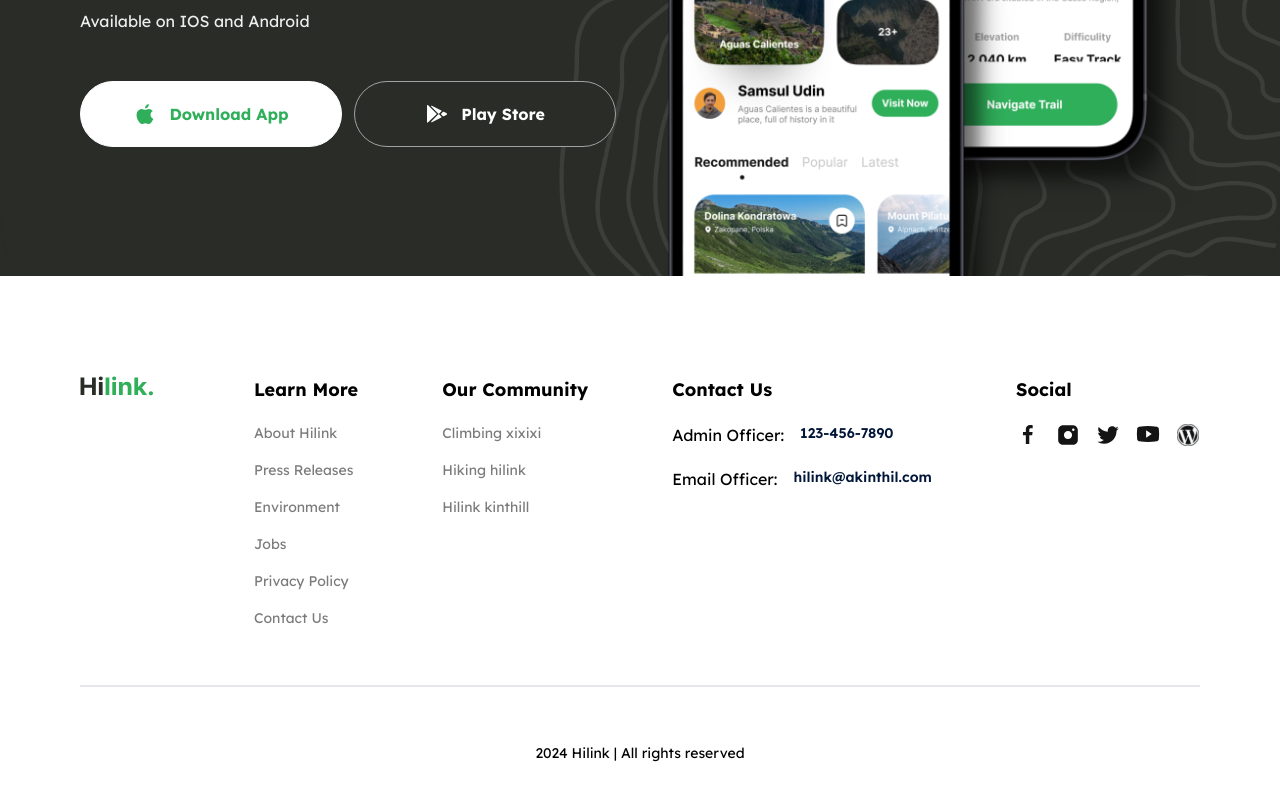
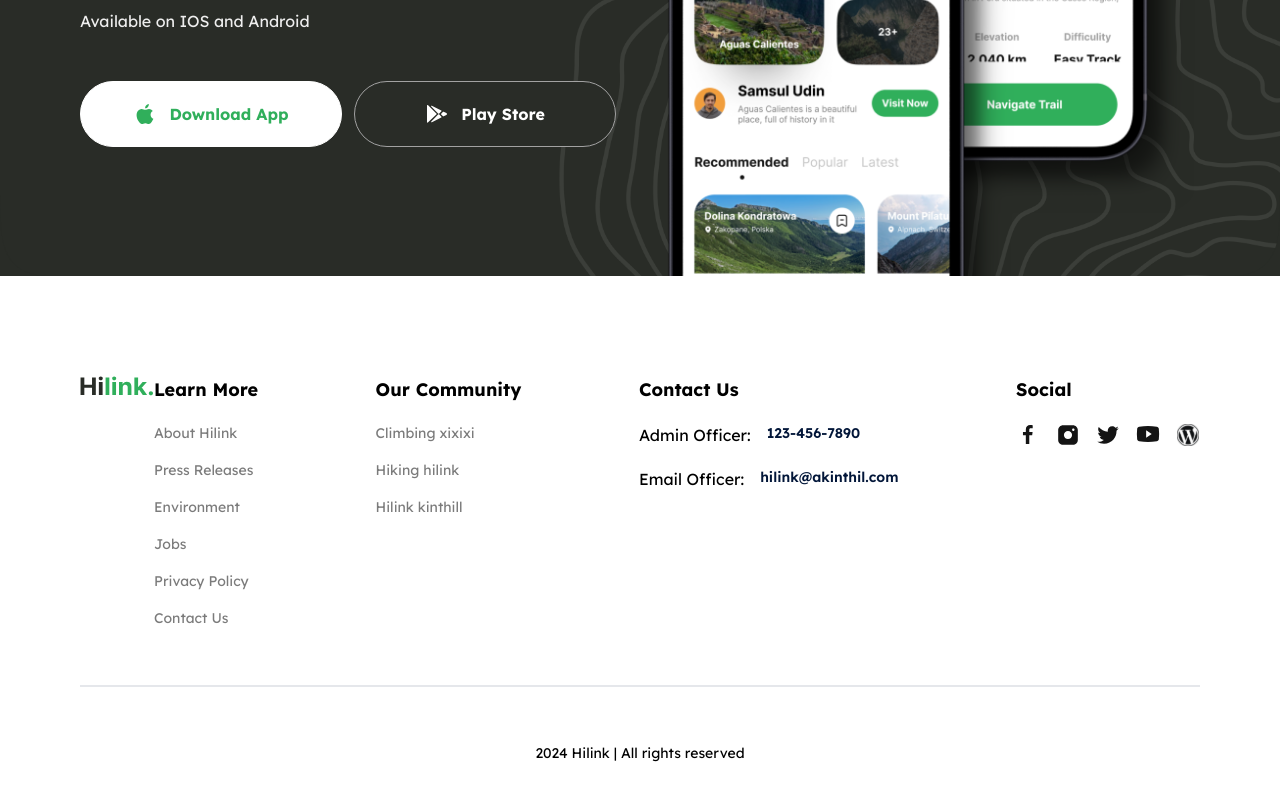
Before and after one commit to huynhminhhai/travel-tailwind-jsmastery, a Next.js app: page / in a window 1280 px wide. Shown: the part 4157-4957 px from the top of the page. Built offline with nearby package versions, Linux system fonts and the light colour scheme.

Commit message:
[UPDATE] build footer

```diff
--- a/src/components/Footer.tsx
+++ b/src/components/Footer.tsx
@@ -21,7 +21,7 @@ const Footer = () => {
   return (
     <footer className='flexCenter mb-24'>
       <div className='padding-container max-container flex flex-col w-full gap-14'>
-        <div className='flex flex-col items-start justify-center gap-[100px] md:flex-row'>
+        <div className='flex flex-col items-start justify-center md:flex-row'>
           <Link href={'/'} className='mb-10'>
             <Image src='/hilink-logo.svg' alt='hilink logo' width={74} height={29} />
           </Link>
```
